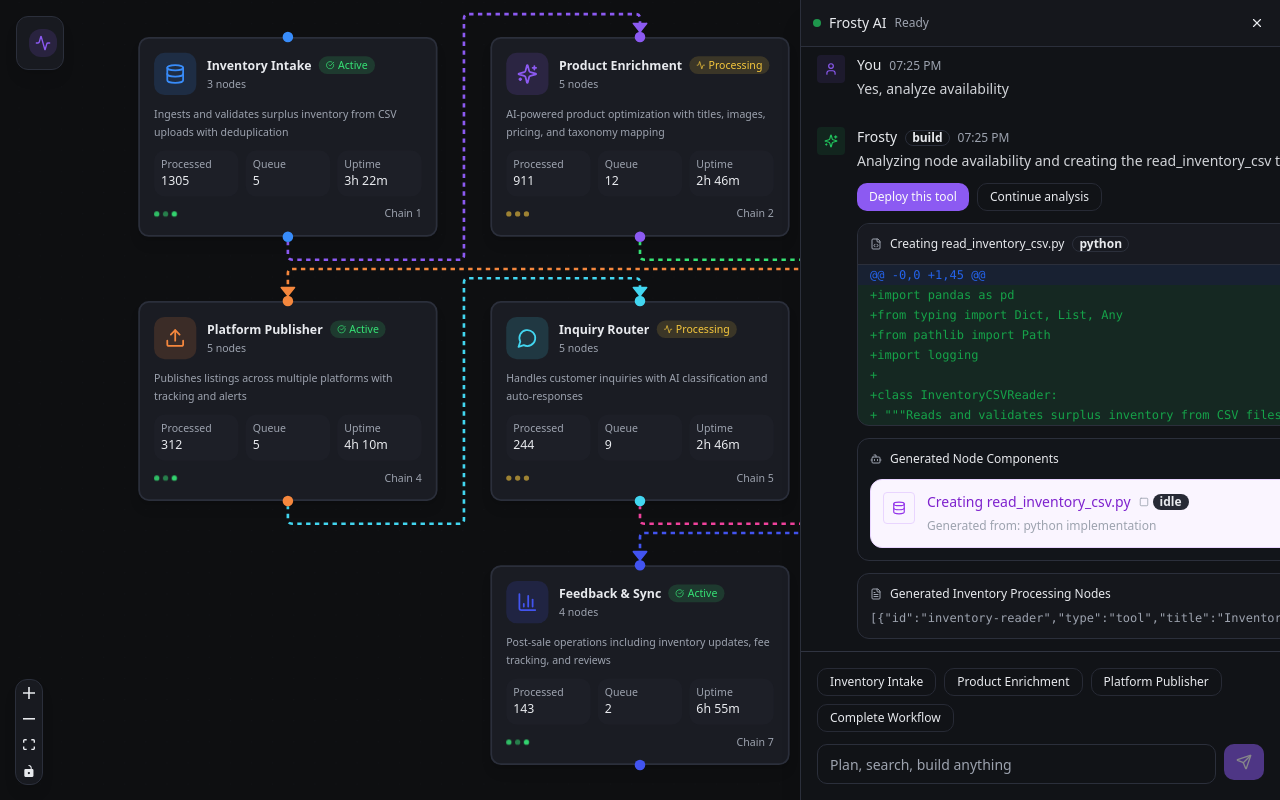
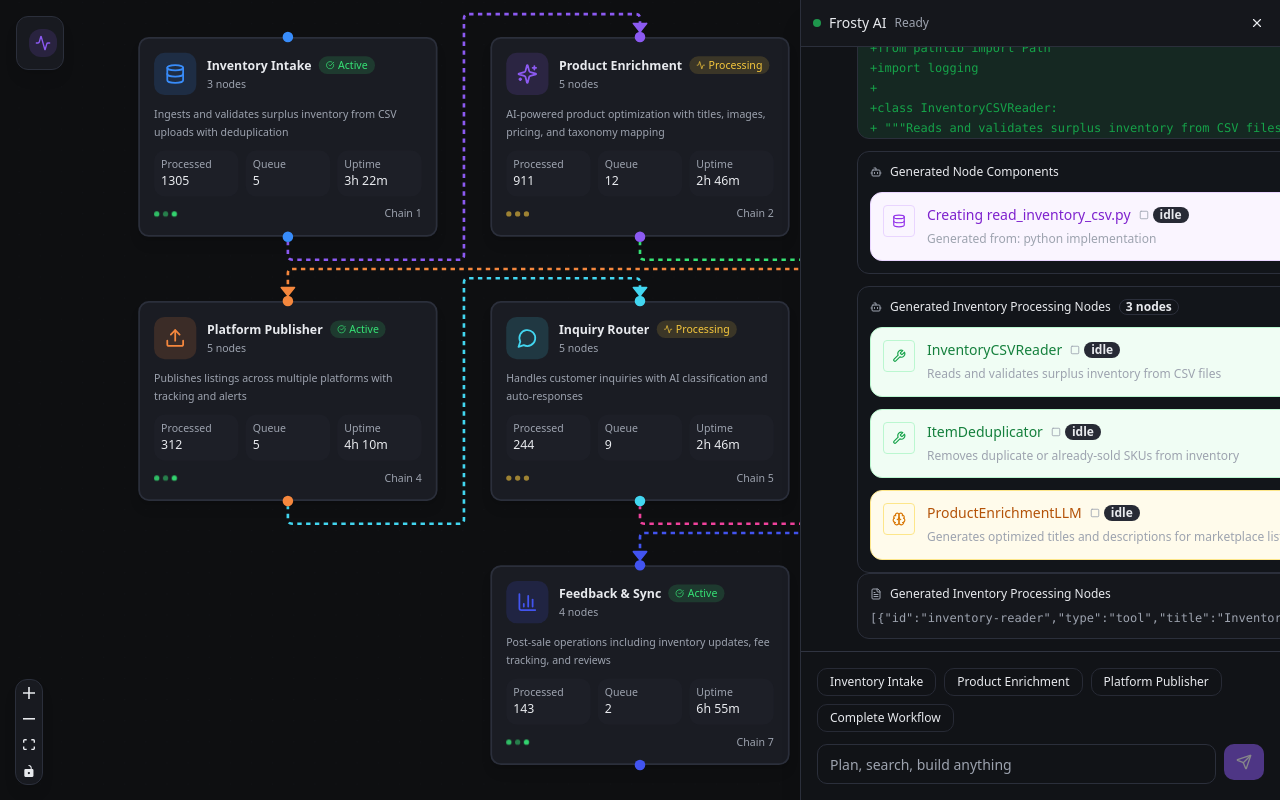
Before and after one commit to stef-writes/node-whisperer, a React (Vite) app in the folder frontend/: page / in a window 1280 px wide. Built offline with nearby package versions, Linux system fonts and the light colour scheme.

Commit message:
auto-commit for 3ba5ce8a-7bd1-45ee-bdde-5eb9ba006c81

```diff
--- a/frontend/src/components/ChatInterface.tsx
+++ b/frontend/src/components/ChatInterface.tsx
@@ -229,6 +229,38 @@ export default function ChatInterface({ onNodeRequest, currentScope }: ChatInter
                                   />
                                 )}
 
+                                {/* Node Blocks for direct node artifacts */}
+                                {artifact.type === 'nodes' && (
+                                  <div className="bg-card/30 border border-border rounded-lg p-3">
+                                    <div className="flex items-center gap-2 mb-3">
+                                      <Bot size={12} className="text-muted-foreground" />
+                                      <span className="text-xs font-medium text-foreground">{artifact.title}</span>
+                                      {artifact.metadata && (
+                                        <Badge variant="outline" className="text-xs h-4 px-1.5">
+                                          {artifact.metadata.nodeCount || 0} nodes
+                                        </Badge>
+                                      )}
+                                    </div>
+                                    <NodeBlockGrid
+                                      nodes={JSON.parse(artifact.content)}
+                                      onDeploy={(node) => {
+                                        console.log('Deploying node:', node);
+                                        toast({
+                                          title: "Node Deployed",
+                                          description: `${node.title} added to canvas`,
+                                          duration: 2000,
+                                        });
+                                      }}
+                                      onConfigure={(node) => {
+                                        console.log('Configuring node:', node);
+                                      }}
+                                      onViewDetails={(node) => {
+                                        console.log('Viewing node details:', node);
+                                      }}
+                                    />
+                                  </div>
+                                )}
+
                                 {/* Node Blocks for Code/Implementation */}
                                 {artifact.type === 'code' && (
                                   <div className="space-y-3">
```
